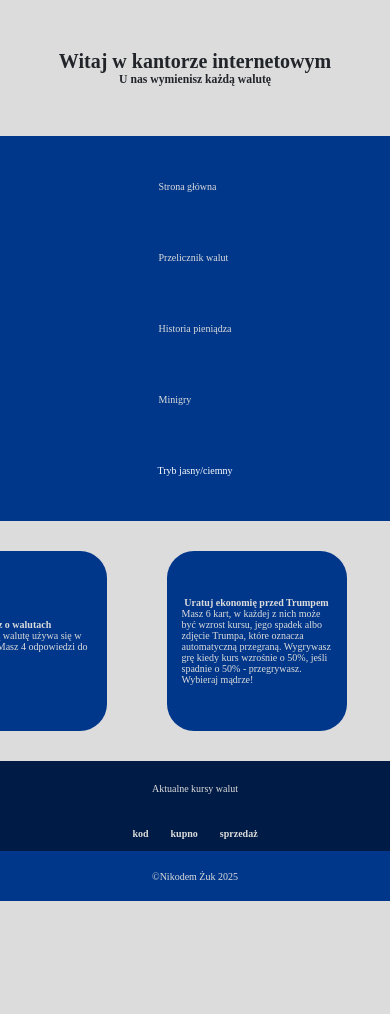
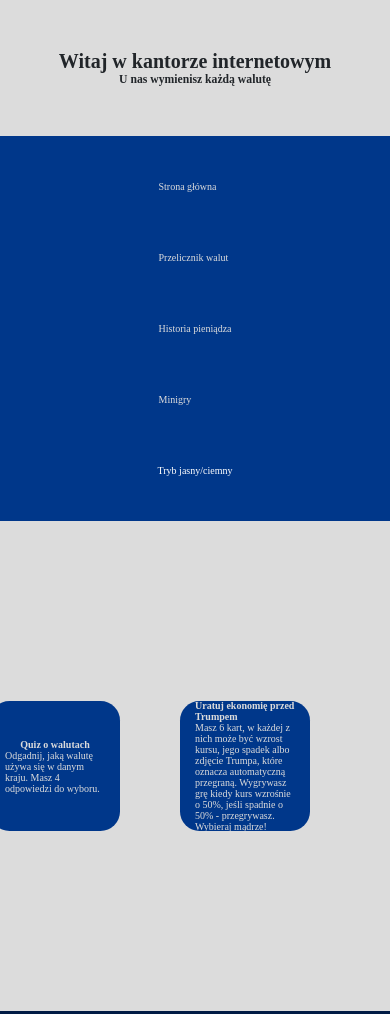
Before and after one commit to NikoZzz04/kantor_internetowy, a plain HTML site: page minigames.html in a window 390 px wide. Shown: the top 1014 px of the page. Before the commit the page ends 901 px from the top, so only its background shows below. Drawn offline with Linux system fonts and the light colour scheme; no server answers.

Commit message:
Update style.css

```diff
--- a/style.css
+++ b/style.css
@@ -156,49 +156,55 @@ nav ul li:hover, button:hover {
         right: auto;
         bottom: auto;
     }
+    .gra{
+        width: 200px;
+        height: 200px;
+        font-size: x-small;
+    }
 }
 @media only screen and (max-width: 1000px){
     body{
         font-size: 15px;
     }
-    .gra{
-        width: 200px;
-        height: 200px;
-        font-size: x-small;
-    }
     .card, .ansr{
     height: 115px;
     width: 75px;
-}
+    }
 }
 @media only screen and (max-width: 800px){
     .gra{
         width: 150px;
         height: 150px;
-}
-}
-@media only screen and (max-width: 600px){
-    body{
-        font-size: 10px;
     }
-    nav{
-        flex-direction: column;
-        padding: 15px;
-    }
-    nav ul{
-        flex-direction: column;
-    }
-    nav ul li{
-        padding: 30px;
-    }
-    main{
-        flex-direction: column;
+    #leftGames{
+        padding: 150px;
     }
     #left{
         width: 100%;
     }
     #right{
         width: 100%;
+        padding-left: 200px;
+    }
+    main{
+        flex-direction: column;
+    }
+    nav{
+        flex-direction: column;
+    }
+    nav ul{
+        flex-direction: column;
+    }
+    nav{
+        padding: 15px;
+    }
+    nav ul li{
+        padding: 30px;
+    }
+}
+@media only screen and (max-width: 600px){
+    body{
+        font-size: 10px;
     }
     #buttons{
         flex-direction: column;
@@ -206,4 +212,8 @@ nav ul li:hover, button:hover {
     #inpts{
         flex-direction: column;
     }
+    .gra{
+        width: 100px;
+        height: 100px;
+    }
 }
```
